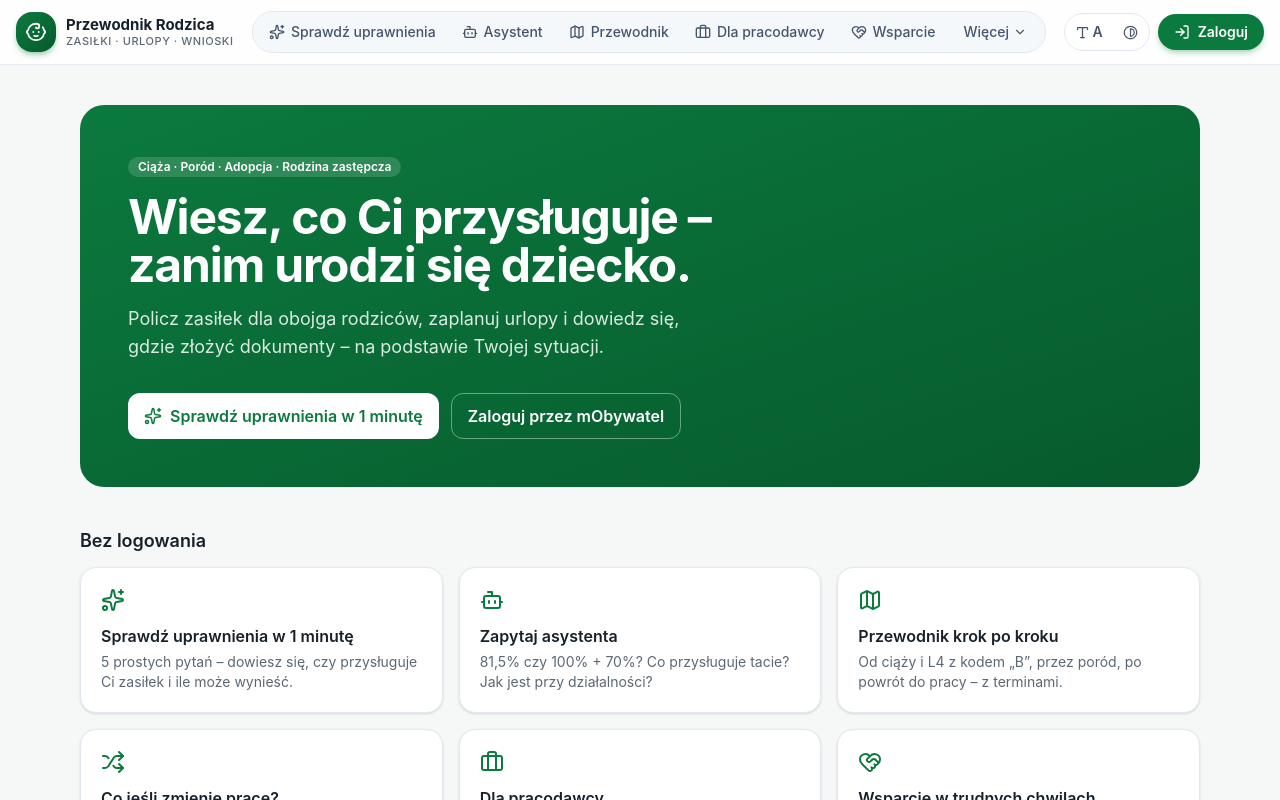
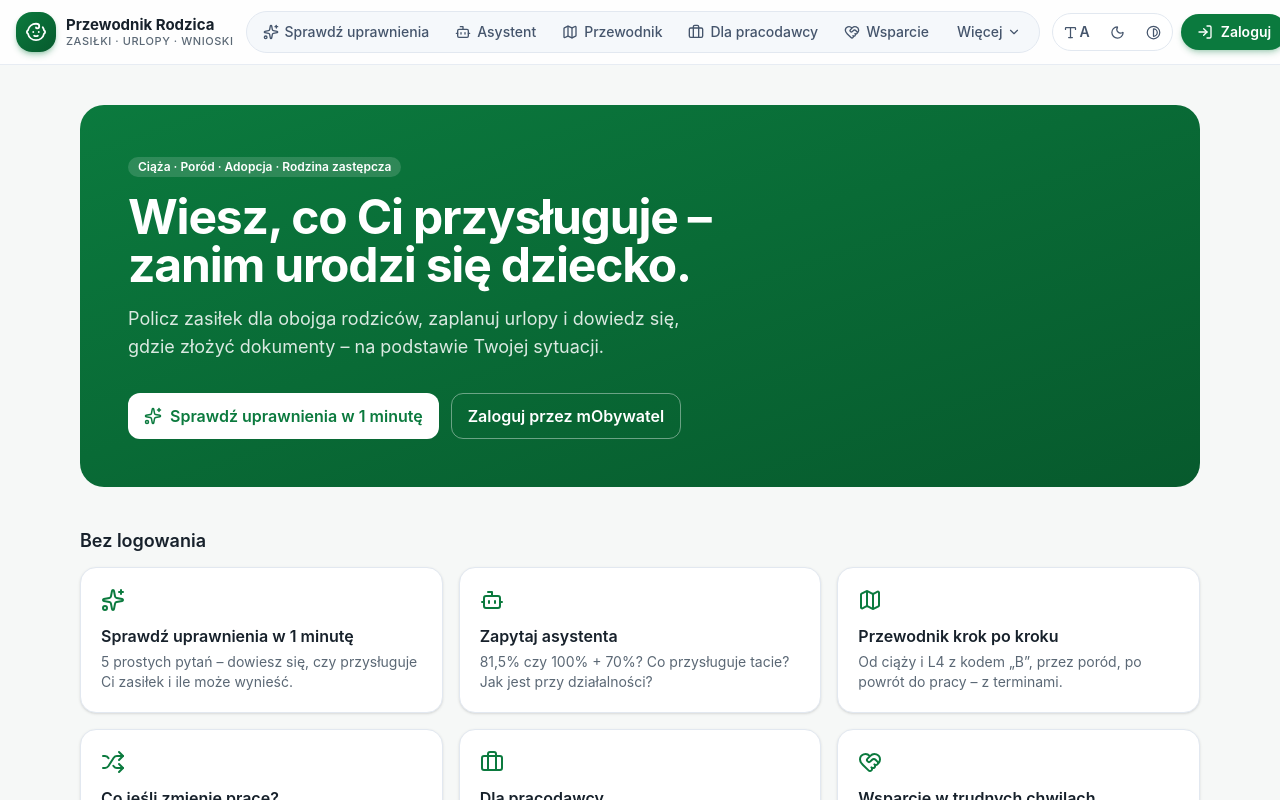
Before and after one commit to Mateuszl28/HackNation2026_ZUS, a Next.js app in the folder apps/web/: page / in a window 1280 px wide. Shown: the top 800 px of the page. Built offline with nearby package versions, Linux system fonts and the light colour scheme.

Commit message:
Tryb ciemny: przełącznik w menu, domyślnie wg systemu, skrypt przed hydracją (next/script), paleta i komponenty w ciemnych barwach

```diff
--- a/apps/web/src/app/globals.css
+++ b/apps/web/src/app/globals.css
@@ -36,3 +36,69 @@ html[data-contrast="high"] body { background: #fff; color: #000; }
 html[data-contrast="high"] .card, html[data-contrast="high"] .input { border-color: #111827 !important; border-width: 2px; }
 html[data-contrast="high"] a:focus-visible, html[data-contrast="high"] button:focus-visible { outline: 3px solid #f59e0b; outline-offset: 2px; }
 :focus-visible { outline: 2px solid var(--color-accent); outline-offset: 2px; }
+
+/* ===== Tryb ciemny (html[data-theme="dark"]) – przedefiniowanie palety + nadpisania komponentów ===== */
+html[data-theme="dark"] {
+  color-scheme: dark;
+  --color-ink: #e6eaee;
+  --color-muted: #9aa6b2;
+  --color-brand-light: #13321f;
+  --color-slate-50: #141e28;
+  --color-slate-100: #1a2531;
+  --color-slate-200: #243241;
+  --color-slate-300: #334457;
+  --color-slate-400: #5b6b7d;
+  --color-slate-500: #8b98a7;
+  --color-slate-600: #a9b4c0;
+  --color-slate-700: #c9d2db;
+  --color-red-50: #331417;
+  --color-red-100: #46181c;
+  --color-red-200: #5e2026;
+  --color-red-300: #7f2a31;
+  --color-red-600: #f87171;
+  --color-red-700: #fb8a8a;
+  --color-red-800: #fca5a5;
+  --color-red-900: #fecaca;
+  --color-amber-50: #2f2309;
+  --color-amber-100: #3d2d0b;
+  --color-amber-200: #57400f;
+  --color-amber-300: #7a5a17;
+  --color-amber-400: #a8791c;
+  --color-amber-700: #fbbf24;
+  --color-amber-800: #fcd34d;
+  --color-amber-900: #fde68a;
+  --color-sky-50: #0d2333;
+  --color-sky-200: #14405d;
+  --color-sky-900: #bae6fd;
+  --color-violet-50: #221a39;
+  --color-violet-100: #2c2149;
+  --color-violet-300: #57409a;
+  --color-violet-700: #c4b5fd;
+  --color-violet-800: #ddd6fe;
+  --color-violet-900: #ede9fe;
+  --color-yellow-50: #2c280c;
+}
+html[data-theme="dark"] body { background: #0b1218; color: var(--color-ink); }
+html[data-theme="dark"] .card,
+html[data-theme="dark"] .bg-white { background-color: #121b24; }
+html[data-theme="dark"] .bg-white\/95,
+html[data-theme="dark"] .bg-white\/90,
+html[data-theme="dark"] .bg-white\/85,
+html[data-theme="dark"] .bg-white\/70 { background-color: rgb(18 27 36 / 0.92); }
+html[data-theme="dark"] .card,
+html[data-theme="dark"] .border-white { border-color: #233140; }
+html[data-theme="dark"] .input { background-color: #0f171f; border-color: #2c3b4b; color: var(--color-ink); }
+html[data-theme="dark"] .btn-ghost { background-color: #16212c; border-color: #2c3b4b; color: var(--color-ink); }
+html[data-theme="dark"] .btn-ghost:hover { background-color: #1d2a37; }
+html[data-theme="dark"] .text-ink { color: var(--color-ink); }
+html[data-theme="dark"] .bg-brand-light\/60,
+html[data-theme="dark"] .bg-brand-light\/50,
+html[data-theme="dark"] .bg-brand-light\/40 { background-color: rgb(19 50 31 / 0.7); }
+html[data-theme="dark"] .shadow-sm,
+html[data-theme="dark"] .shadow-md,
+html[data-theme="dark"] .shadow-xl { --tw-shadow-color: rgb(0 0 0 / 0.5); }
+html[data-theme="dark"] article.font-serif { background-color: #f8fafc; color: #111827; } /* pisma do druku zostają jasne */
+/* białe przyciski na zielonym gradiencie zostają białe */
+html[data-theme="dark"] .bg-gradient-to-br .bg-white { background-color: #ffffff; }
+/* karty wyróżnione kolorem marki zachowują tło */
+html[data-theme="dark"] .card.bg-brand { background-color: var(--color-brand); border-color: var(--color-brand); }
--- a/apps/web/src/app/layout.tsx
+++ b/apps/web/src/app/layout.tsx
@@ -2,6 +2,7 @@ import type { Metadata, Viewport } from "next";
 import "./globals.css";
 import SiteShell from "@/components/SiteShell";
 import RegisterSW from "@/components/RegisterSW";
+import ThemeScript from "@/components/ThemeScript";
 
 export const metadata: Metadata = {
   title: "Zasiłkowy Przewodnik Przyszłego Rodzica",
@@ -13,8 +14,9 @@ export const viewport: Viewport = { themeColor: "#0b7a3e", width: "device-width"
 
 export default function RootLayout({ children }: { children: React.ReactNode }) {
   return (
-    <html lang="pl">
+    <html lang="pl" suppressHydrationWarning>
       <body className="min-h-dvh antialiased">
+        <ThemeScript />
         <RegisterSW />
         <SiteShell>{children}</SiteShell>
       </body>
--- a/apps/web/src/components/A11y.tsx
+++ b/apps/web/src/components/A11y.tsx
@@ -1,6 +1,6 @@
 "use client";
 import { useEffect, useState } from "react";
-import { Contrast, Type } from "lucide-react";
+import { Contrast, Moon, Sun, Type } from "lucide-react";
 
 const SIZES = ["100%", "112.5%", "125%"];
 
@@ -8,13 +8,23 @@ const SIZES = ["100%", "112.5%", "125%"];
 export default function A11y({ compact }: { compact?: boolean }) {
   const [size, setSize] = useState(0);
   const [hc, setHc] = useState(false);
+  const [dark, setDark] = useState(false);
 
   useEffect(() => {
     try {
       setSize(+(localStorage.getItem("zpr-size") ?? 0) || 0);
       setHc(localStorage.getItem("zpr-hc") === "1");
     } catch {}
+    setDark(document.documentElement.dataset.theme === "dark");
   }, []);
+  const toggleDark = () => {
+    const next = !dark;
+    setDark(next);
+    document.documentElement.dataset.theme = next ? "dark" : "light";
+    try {
+      localStorage.setItem("zpr-theme", next ? "dark" : "light");
+    } catch {}
+  };
   useEffect(() => {
     document.documentElement.style.fontSize = SIZES[size];
     document.documentElement.dataset.contrast = hc ? "high" : "";
@@ -29,6 +39,9 @@ export default function A11y({ compact }: { compact?: boolean }) {
       <button onClick={() => setSize((s) => (s + 1) % SIZES.length)} className="flex h-8 items-center gap-0.5 rounded-full px-2 text-sm font-semibold text-slate-600 hover:bg-slate-100" title="Rozmiar tekstu" aria-label={`Rozmiar tekstu: ${SIZES[size]}`}>
         <Type size={15} />{["A", "A+", "A++"][size]}
       </button>
+      <button onClick={toggleDark} className="grid h-8 w-8 place-items-center rounded-full text-slate-600 hover:bg-slate-100" title={dark ? "Tryb jasny" : "Tryb ciemny"} aria-pressed={dark} aria-label="Tryb ciemny">
+        {dark ? <Sun size={15} /> : <Moon size={15} />}
+      </button>
       <button onClick={() => setHc((v) => !v)} className={`grid h-8 w-8 place-items-center rounded-full hover:bg-slate-100 ${hc ? "bg-ink text-white hover:bg-ink" : "text-slate-600"}`} title="Wysoki kontrast" aria-pressed={hc} aria-label="Wysoki kontrast">
         <Contrast size={15} />
       </button>
--- /dev/null
+++ b/apps/web/src/components/ThemeScript.tsx
@@ -0,0 +1,11 @@
+import Script from "next/script";
+
+/** Ustawia motyw przed hydracją (bez mignięcia jasnego tła): zapisany wybór albo ustawienie systemu. */
+export default function ThemeScript() {
+  const code = `try{var t=localStorage.getItem('zpr-theme');if(!t){t=matchMedia('(prefers-color-scheme: dark)').matches?'dark':'light'}document.documentElement.dataset.theme=t}catch(e){}`;
+  return (
+    <Script id="zpr-theme" strategy="beforeInteractive">
+      {code}
+    </Script>
+  );
+}
```
Also changed, not shown: 1 other file (tests, documents, lock files or other folders).
